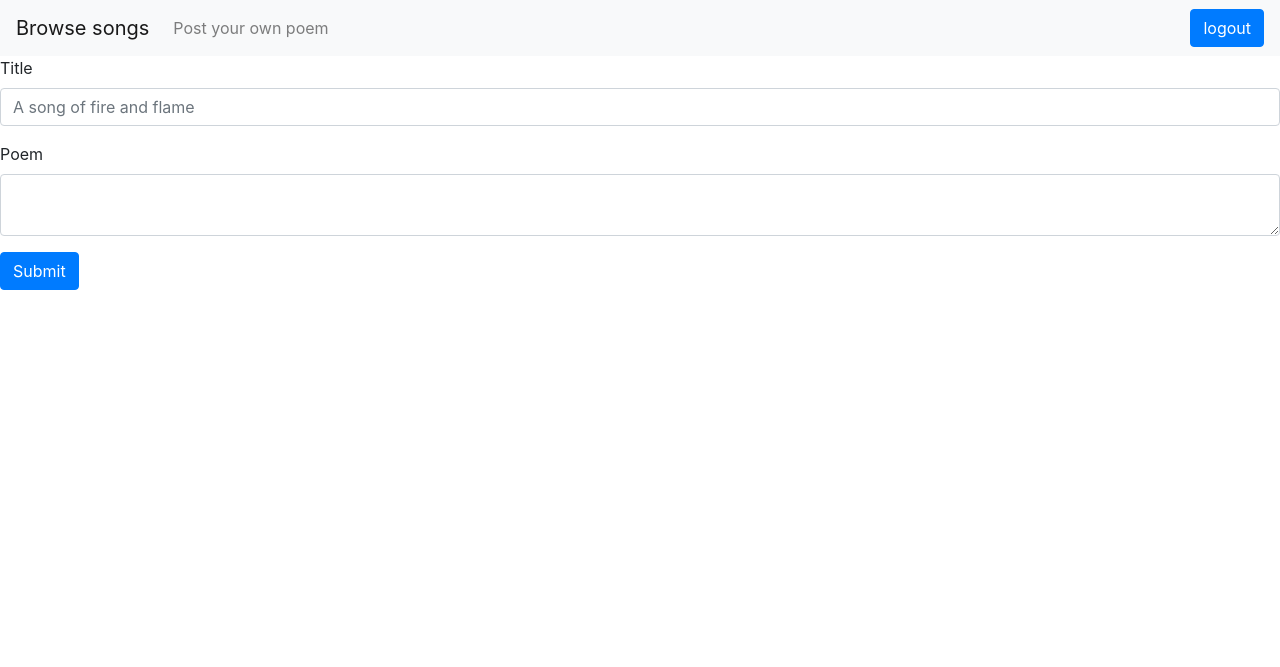
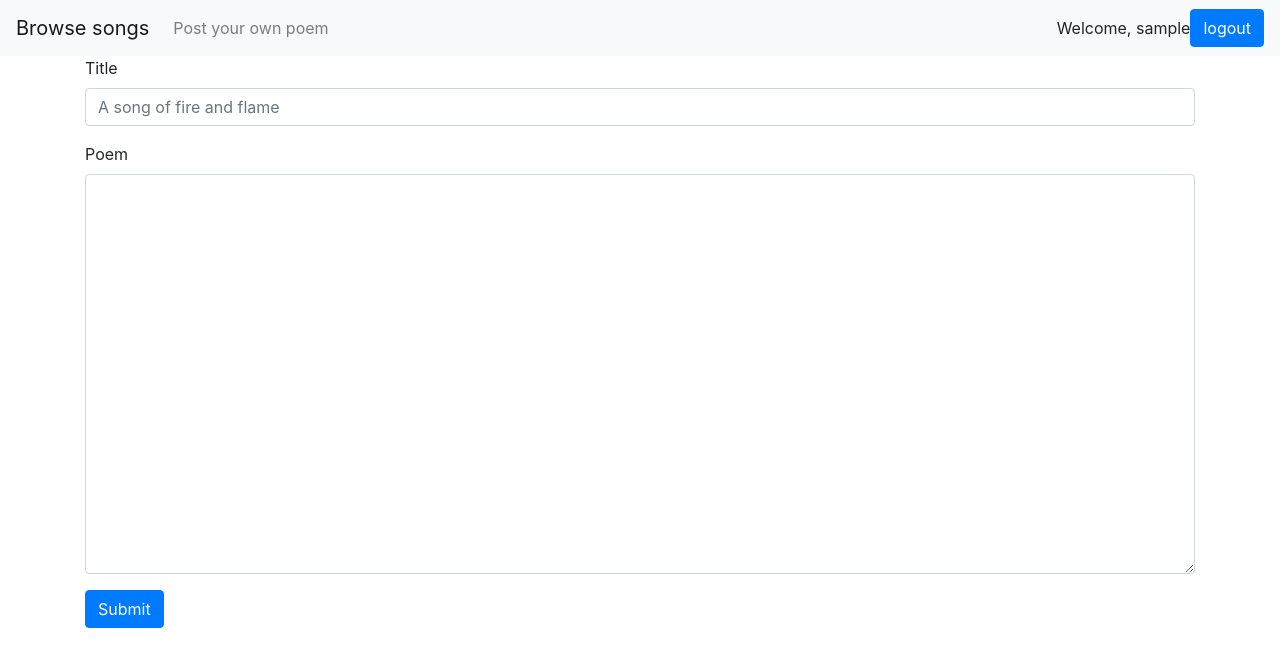
Before and after one commit to DomenRok/DemoAPI, a PHP site: page /index.php/submit in a window 1280 px wide. Shown: the top 667 px of the page. Run offline with PHP 8.4, Linux system fonts and the light colour scheme; the visitor is signed in with stand-in values (Sample User, id 1); some libraries are stand-ins or nearby versions.

Commit message:
dissapointing finish due to not enough time

```diff
--- a/Controller/CommentController.php
+++ b/Controller/CommentController.php
@@ -19,6 +19,10 @@ class CommentController {
             "post" => PostDB::getPostById($post_id),
             "comments" => CommentDB::getCommentsForPostID($post_id)]);
     }
+
+    public static function editComment() {
+
+    }
 }
 
 
--- a/View/login.php
+++ b/View/login.php
@@ -27,7 +27,7 @@
 
 
 					<div class="wrap-input100 validate-input m-b-16" data-validate = "Username is required">
-						<input class="input100" type="text" name="username" placeholder="Username" required>
+						<input class="input100" type="text" name="username" autofocus  placeholder="Username" required>
 						<span class="focus-input100"></span>
 					</div>
 
--- a/View/register.php
+++ b/View/register.php
@@ -24,7 +24,7 @@
 
                     <form>
                         <div class="wrap-input100 validate-input m-b-16" data-validate="Username is required">
-                            <input class="input100" type="text" name="username" placeholder="new username" required>
+                            <input class="input100" type="text" name="username" autofocus placeholder="new username" required>
                             <span class="focus-input100"></span>
                         </div>
 
--- a/View/submit-post.php
+++ b/View/submit-post.php
@@ -15,15 +15,18 @@
     <title> Submit a poem</title>
 </head>
 <body>
+
+<div class="container">
+
   <form action="<?= BASE_URL . "submit" ?>" method="POST">
     <div class="form-group">
       <label for="title"> Title </label>
-    <input type="text" class="form-control" id="title" name="title" placeholder="A song of fire and flame" pattern=".{5,}" pattern title="Napiš kej več k to no">
+      <input type="text" class="form-control" id="title" name="title" placeholder="A song of fire and flame" pattern=".{5,}" pattern title="Napiš kej več k to no" required>
     </div>
 
     <div class="form-group">
       <label for="poem"> Poem </label>
-    <textarea class="form-control" id="content" name="content" value="poem" pattern=".{5,}" pattern title="Napiš kej več k to no">
+      <textarea style="height:400px;" class="form-control" id="content" name="content" pattern=".{5,}" pattern title="Napiš kej več k to no" required>
       </textarea>
     </div>
 
@@ -32,10 +35,8 @@
     <?php endif; ?>
 
     <button class="btn btn-primary" type="submit"> Submit </button>
-
-
-
   </form>
+</div>
 
 </form>
 </body>
--- a/navbar.php
+++ b/navbar.php
@@ -1,3 +1,5 @@
+
+
 
 <nav class="navbar navbar-expand-lg navbar-light bg-light">
   <a class="navbar-brand" href="<?= BASE_URL ?>"> Browse songs </a>
@@ -11,7 +13,9 @@
       </li>
 
     </ul>
-    <span> <a href="<?= BASE_URL . "logout"  ?>" class="btn btn-primary"> logout</a></span>
+
+    Welcome,  <?= $_SESSION['username'] ?> <br>
+    <span> <a href="<?= BASE_URL . "logout"  ?>" class="btn btn-primary"> logout </a></span>
 
   </div>
 </nav>
```
Lines whose indentation alone changed are shown as unchanged.
